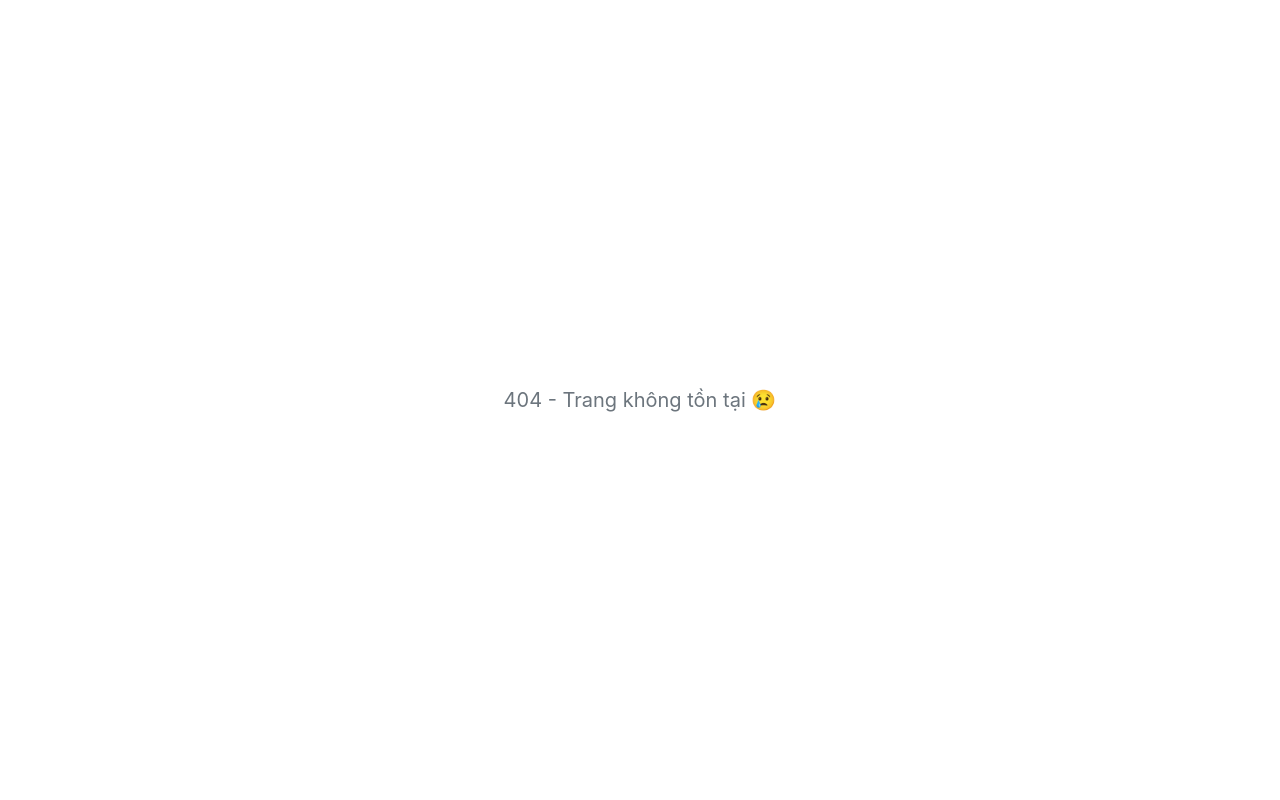
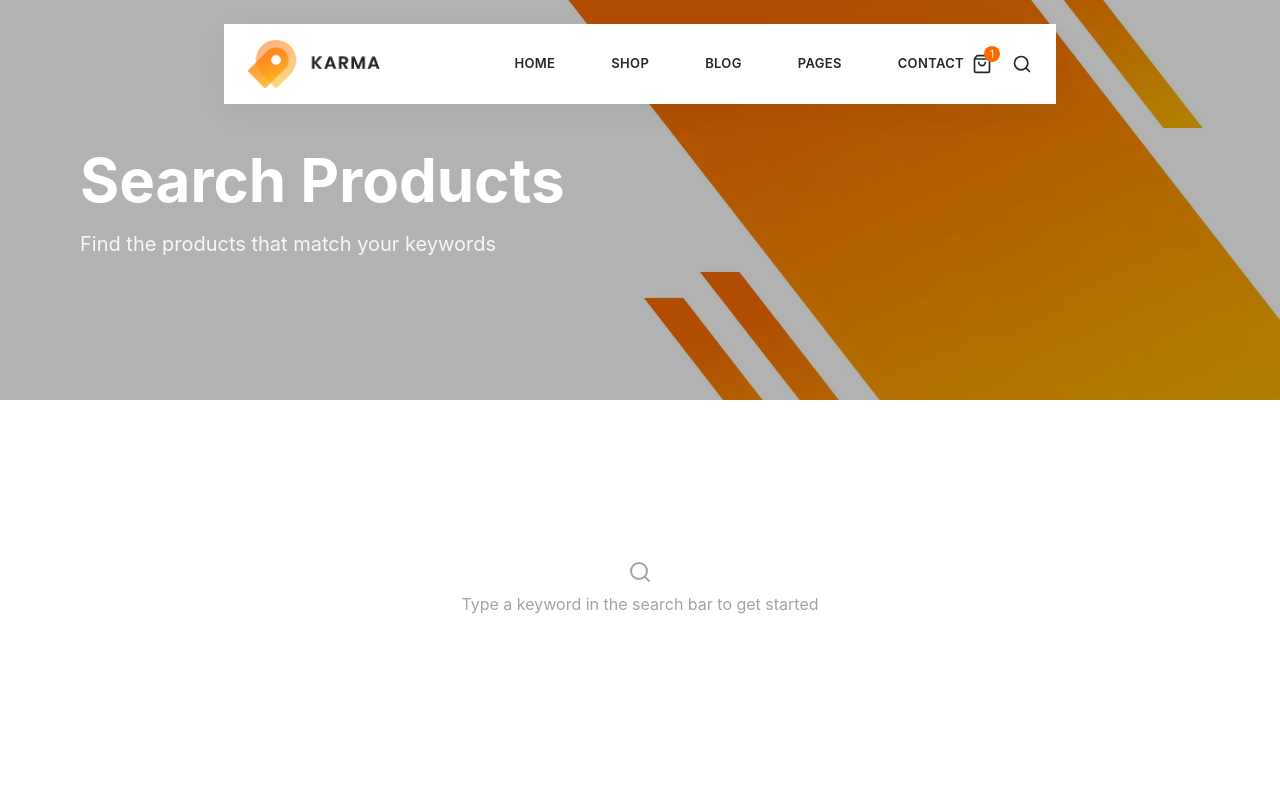
Before and after one commit to DuyPhatpeo/ecommerce, a React (Vite) app: page /search in a window 1280 px wide. Before the commit this address had no page. Shown: the top 800 px of the page. Built offline with nearby package versions, Linux system fonts and the light colour scheme; data requests are answered from the project's data file.

Commit message:
update search

```diff
--- a/src/api/productApi.ts
+++ b/src/api/productApi.ts
@@ -1,10 +1,25 @@
 import api from "../lib/axios";
 
-export const getProducts = async () => {
-  const res = await api.get("/products");
+/**
+ * Lấy danh sách sản phẩm
+ * @param params các bộ lọc: search, category, brand, color, size, ...
+ */
+export const getProducts = async (params?: {
+  search?: string;
+  category?: string;
+  brand?: string;
+  color?: string;
+  size?: string;
+  minPrice?: number;
+  maxPrice?: number;
+}) => {
+  const res = await api.get("/products", { params });
   return res.data;
 };
 
+/**
+ * Lấy chi tiết sản phẩm theo ID
+ */
 export const getProductById = async (id: string | number) => {
   const res = await api.get(`/products/${id}`);
   return res.data;
--- a/src/components/general/Header.tsx
+++ b/src/components/general/Header.tsx
@@ -17,59 +17,71 @@ const Header = () => {
   const [mobileOpen, setMobileOpen] = useState(false);
   const [searchOpen, setSearchOpen] = useState(false);
   const [cartCount, setCartCount] = useState(0);
+  const [searchQuery, setSearchQuery] = useState("");
+
   const location = useLocation();
   const navigate = useNavigate();
   const timeoutRef = useRef<NodeJS.Timeout | null>(null);
-
-  // ✅ refs
   const searchInputRef = useRef<HTMLInputElement | null>(null);
   const searchBoxRef = useRef<HTMLDivElement | null>(null);
   const mobileMenuRef = useRef<HTMLDivElement | null>(null);
 
   const menuItems = [
     { label: "HOME", path: "/" },
-    {
-      label: "SHOP",
-      path: "/shop",
-    },
+    { label: "SHOP", path: "/shop" },
     { label: "BLOG", path: "/blog" },
     {
       label: "PAGES",
       subMenu: [
         { label: "SHOP CATEGORY", path: "/shop/category" },
-        { label: "PRODUCT DETAILS", path: "/shop/product-details" },
-        { label: "PRODUCT CHECKOUT", path: "/shop/checkout" },
+        { label: "PRODUCT DETAILS", path: "/product/1" },
+        { label: "CHECKOUT", path: "/checkout" },
         { label: "SHOPPING CART", path: "/cart" },
-        { label: "CONFIRMATION", path: "/shop/confirmation" },
+        { label: "CONFIRMATION", path: "/order-success" },
       ],
     },
     { label: "CONTACT", path: "/contact" },
   ];
 
-  // ✅ Gọi API giỏ hàng
+  // 🛒 Lấy số lượng sản phẩm trong giỏ hàng
   const fetchCartCount = async () => {
     try {
       const { data } = await getCart();
-      const total = Array.isArray(data) ? data.length : 0;
-      setCartCount(total);
+      setCartCount(Array.isArray(data) ? data.length : 0);
     } catch (error) {
       console.error("Lỗi khi lấy giỏ hàng:", error);
     }
   };
 
-  // ✅ Cập nhật giỏ hàng mỗi khi chuyển trang
+  // ⌨️ Khi nhấn Enter → điều hướng sang /search
+  const handleSearchSubmit = (e: React.KeyboardEvent<HTMLInputElement>) => {
+    if (e.key === "Enter" && searchQuery.trim()) {
+      navigate(`/search?query=${encodeURIComponent(searchQuery.trim())}`);
+      setSearchOpen(false);
+    }
+  };
+
+  // 🧭 Khi nhấn icon kính lúp
+  const handleSearchClick = () => {
+    if (searchQuery.trim()) {
+      navigate(`/search?query=${encodeURIComponent(searchQuery.trim())}`);
+      setSearchOpen(false);
+    }
+  };
+
+  // 🔁 Cập nhật giỏ hàng khi chuyển trang
   useEffect(() => {
     fetchCartCount();
   }, [location.pathname]);
 
-  // ✅ Hiệu ứng header khi cuộn
+  // 🧠 Cuộn xuống đổi hiệu ứng header
   useEffect(() => {
     const handleScroll = () => setIsScrolled(window.scrollY > 50);
     window.addEventListener("scroll", handleScroll);
     return () => window.removeEventListener("scroll", handleScroll);
   }, []);
 
-  // ✅ Hover menu desktop
+  // Hover menu desktop
   const handleMouseEnter = (label: string) => {
     if (timeoutRef.current) clearTimeout(timeoutRef.current);
     setActiveMenu(label);
@@ -81,14 +93,14 @@ const Header = () => {
     setActiveMenu((prev) => (prev === label ? null : label));
   };
 
-  // ✅ Focus input khi mở thanh tìm kiếm
+  // Focus input khi mở search
   useEffect(() => {
     if (searchOpen && searchInputRef.current) {
-      setTimeout(() => searchInputRef.current?.focus(), 100);
+      setTimeout(() => searchInputRef.current?.focus(), 120);
     }
   }, [searchOpen]);
 
-  // ✅ Đóng search & menu khi click ra ngoài
+  // ❌ Click ngoài -> đóng search / mobile menu
   useEffect(() => {
     const handleClickOutside = (e: MouseEvent) => {
       const target = e.target as Node;
@@ -114,20 +126,18 @@ const Header = () => {
             : "lg:w-[65%] lg:mt-6 w-full mt-0 bg-white shadow-[0_8px_30px_rgba(0,0,0,0.05)]"
         }`}
       >
-        <div className="flex justify-between items-center relative max-w-[1200px] mx-auto h-[70px] sm:h-[80px] px-4 sm:px-6">
-          {/* Logo */}
-          <div className="flex items-center mr-auto">
-            <Link to="/">
-              <img
-                src="/logo.png"
-                alt="Logo"
-                className="h-10 sm:h-11 md:h-12 w-auto object-contain cursor-pointer"
-              />
-            </Link>
-          </div>
+        <div className="flex justify-between items-center max-w-[1200px] mx-auto h-[70px] sm:h-[80px] px-4 sm:px-6">
+          {/* 🔸 Logo */}
+          <Link to="/" className="flex items-center mr-auto">
+            <img
+              src="/logo.png"
+              alt="Logo"
+              className="h-10 sm:h-11 md:h-12 object-contain cursor-pointer"
+            />
+          </Link>
 
-          {/* Desktop Menu */}
-          <nav className="hidden lg:flex items-center justify-center gap-6 xl:gap-10 text-[13px] font-semibold tracking-wide relative">
+          {/* 🔸 Desktop Menu */}
+          <nav className="hidden lg:flex items-center gap-6 xl:gap-10 text-[13px] font-semibold tracking-wide">
             {menuItems.map((item, i) => (
               <div
                 key={i}
@@ -137,7 +147,7 @@ const Header = () => {
               >
                 <Link
                   to={item.path ?? "/"}
-                  className={`px-2 transition-colors duration-300 ${
+                  className={`px-2 transition-colors ${
                     location.pathname === item.path
                       ? "text-orange-500"
                       : "text-gray-800 hover:text-orange-500"
@@ -146,17 +156,14 @@ const Header = () => {
                   {item.label}
                 </Link>
 
+                {/* submenu */}
                 {item.subMenu && activeMenu === item.label && (
-                  <div
-                    className="absolute left-1/2 -translate-x-1/2 top-[50px] w-[220px] bg-white shadow-lg border border-gray-100 z-40 rounded"
-                    onMouseEnter={() => handleMouseEnter(item.label)}
-                    onMouseLeave={handleMouseLeave}
-                  >
+                  <div className="absolute left-1/2 -translate-x-1/2 top-[50px] w-[220px] bg-white shadow-lg border border-gray-100 z-40 rounded">
                     {item.subMenu.map((sub, j) => (
                       <Link
                         key={j}
                         to={sub.path}
-                        className="block px-5 py-2 text-[13px] transition-colors border-t border-gray-100 first:border-t-0 text-gray-700 hover:bg-orange-500 hover:text-white rounded"
+                        className="block px-5 py-2 text-[13px] border-t border-gray-100 first:border-t-0 text-gray-700 hover:bg-orange-500 hover:text-white"
                       >
                         {sub.label}
                       </Link>
@@ -167,13 +174,13 @@ const Header = () => {
             ))}
           </nav>
 
-          {/* Icons */}
-          <div className="flex items-center gap-3 sm:gap-5 text-gray-800 pl-2 sm:pl-3 relative">
+          {/* 🔸 Icons */}
+          <div className="flex items-center gap-3 sm:gap-5 text-gray-800 relative">
             {/* Cart */}
             <Link to="/cart" className="relative">
               <ShoppingBag
-                size={18}
-                className="sm:w-5 sm:h-5 cursor-pointer hover:text-orange-500 transition-colors"
+                size={20}
+                className="cursor-pointer hover:text-orange-500"
               />
               {cartCount > 0 && (
                 <span className="absolute -top-2 -right-2 bg-orange-500 text-white text-[10px] w-4 h-4 rounded-full flex items-center justify-center">
@@ -185,22 +192,22 @@ const Header = () => {
             {/* Search */}
             <Button
               onClick={() => setSearchOpen((prev) => !prev)}
-              className="sm:w-5 sm:h-5 cursor-pointer hover:text-orange-500 transition-colors"
-              icon={<Search size={18} />}
+              className="cursor-pointer hover:text-orange-500"
+              icon={<Search size={20} />}
             />
 
-            {/* Mobile toggle */}
+            {/* Mobile Toggle */}
             <div className="lg:hidden">
               {mobileOpen ? (
                 <X
-                  size={20}
-                  className="sm:w-[22px] sm:h-[22px] cursor-pointer hover:text-orange-500 transition-colors"
+                  size={22}
+                  className="cursor-pointer hover:text-orange-500"
                   onClick={() => setMobileOpen(false)}
                 />
               ) : (
                 <Menu
-                  size={20}
-                  className="sm:w-[22px] sm:h-[22px] cursor-pointer hover:text-orange-500 transition-colors"
+                  size={22}
+                  className="cursor-pointer hover:text-orange-500"
                   onClick={() => setMobileOpen(true)}
                 />
               )}
@@ -208,34 +215,37 @@ const Header = () => {
           </div>
         </div>
 
-        {/* ✅ Search bar */}
+        {/* 🔸 Search Bar (không có gợi ý) */}
         <div
           ref={searchBoxRef}
           className={`overflow-hidden transition-all duration-300 ${
-            searchOpen ? "max-h-28 opacity-100" : "max-h-0 opacity-0"
+            searchOpen ? "max-h-40 opacity-100" : "max-h-0 opacity-0"
           }`}
         >
-          <div className="flex justify-center bg-orange-50 py-4 shadow-md relative rounded-b-lg">
+          <div className="flex justify-center bg-orange-50 py-4 shadow-md rounded-b-lg">
             <div className="relative w-full px-4 md:w-3/5">
-              {/* 🔍 icon trái */}
               <Search className="absolute left-5 top-1/2 -translate-y-1/2 text-orange-400" />
               <input
                 ref={searchInputRef}
                 type="text"
-                placeholder="Search products..."
-                className="w-full pl-12 pr-12 py-3 rounded-lg border border-orange-300 focus:outline-none focus:ring-2 focus:ring-orange-400 placeholder-gray-500 text-sm sm:text-base"
+                value={searchQuery}
+                onChange={(e) => setSearchQuery(e.target.value)}
+                onKeyDown={handleSearchSubmit}
+                placeholder="Tìm sản phẩm..."
+                className="w-full pl-12 pr-12 py-3 rounded-lg border border-orange-300 focus:outline-none focus:ring-2 focus:ring-orange-400 text-sm sm:text-base"
               />
-              {/* ❌ icon phải */}
+
+              {/* Nút đóng */}
               <Button
                 onClick={() => setSearchOpen(false)}
-                className="absolute right-5 top-1/2 -translate-y-1/2 text-gray-500 hover:text-orange-500 transition-colors"
+                className="absolute right-5 top-1/2 -translate-y-1/2 text-gray-500 hover:text-orange-500"
                 icon={<X size={20} />}
               />
             </div>
           </div>
         </div>
 
-        {/* ✅ Mobile Menu */}
+        {/* 🔸 Mobile Menu */}
         {mobileOpen && (
           <div
             ref={mobileMenuRef}
@@ -247,7 +257,7 @@ const Header = () => {
                   <>
                     <button
                       onClick={() => toggleSubMenu(item.label)}
-                      className="w-full text-left px-4 sm:px-5 py-3 text-[13px] sm:text-[14px] font-semibold text-gray-800 hover:text-orange-500 flex justify-between items-center"
+                      className="w-full text-left px-5 py-3 text-[14px] font-semibold text-gray-800 hover:text-orange-500 flex justify-between items-center"
                     >
                       <span>{item.label}</span>
                       {activeMenu === item.label ? (
@@ -256,7 +266,6 @@ const Header = () => {
                         <ChevronRight size={18} className="text-gray-400" />
                       )}
                     </button>
-
                     {activeMenu === item.label && (
                       <div className="bg-gray-50">
                         {item.subMenu.map((sub, j) => (
@@ -264,7 +273,7 @@ const Header = () => {
                             key={j}
                             to={sub.path}
                             onClick={() => setMobileOpen(false)}
-                            className="block px-6 sm:px-8 py-2 text-[12px] sm:text-[13px] text-gray-700 hover:bg-orange-500 hover:text-white"
+                            className="block px-8 py-2 text-[13px] text-gray-700 hover:bg-orange-500 hover:text-white"
                           >
                             {sub.label}
                           </Link>
@@ -278,7 +287,7 @@ const Header = () => {
                       navigate(item.path);
                       setMobileOpen(false);
                     }}
-                    className="w-full text-left px-4 sm:px-5 py-3 text-[13px] sm:text-[14px] font-semibold text-gray-800 hover:text-orange-500"
+                    className="w-full text-left px-5 py-3 text-[14px] font-semibold text-gray-800 hover:text-orange-500"
                   >
                     {item.label}
                   </button>
--- /dev/null
+++ b/src/components/search/MainSearch.tsx
@@ -0,0 +1,118 @@
+import React, { useEffect, useState, useMemo } from "react";
+import { useLocation } from "react-router-dom";
+import { getProducts } from "../../api/productApi";
+import ProductCard from "../section/ProductCard";
+import SectionBanner from "../section/SectionBanner";
+import { Search, Loader2, PackageX } from "lucide-react"; // 🧩 Icons
+
+const MainSearch: React.FC = () => {
+  const [products, setProducts] = useState<any[]>([]);
+  const [loading, setLoading] = useState(true);
+  const [keyword, setKeyword] = useState("");
+  const location = useLocation();
+
+  // 🔍 Extract query param from URL (e.g. /search?query=nike or /search?search=nike)
+  useEffect(() => {
+    const params = new URLSearchParams(location.search);
+    const value = params.get("search") || params.get("query") || "";
+    setKeyword(value.trim());
+  }, [location.search]);
+
+  // 📦 Fetch & filter products
+  useEffect(() => {
+    const fetchData = async () => {
+      if (!keyword) {
+        setProducts([]);
+        setLoading(false);
+        return;
+      }
+
+      try {
+        setLoading(true);
+        const data = await getProducts();
+        const lowerKeyword = keyword.toLowerCase();
+
+        // Filter by title, brand, or category
+        const filtered = data.filter((p: any) => {
+          const title = p.title?.toLowerCase() || "";
+          const brand = p.brand?.toLowerCase() || "";
+          const category = p.category?.toLowerCase() || "";
+          return (
+            title.includes(lowerKeyword) ||
+            brand.includes(lowerKeyword) ||
+            category.includes(lowerKeyword)
+          );
+        });
+
+        setProducts(filtered);
+      } catch (err) {
+        console.error("Error fetching products:", err);
+      } finally {
+        setLoading(false);
+      }
+    };
+
+    fetchData();
+  }, [keyword]);
+
+  const totalFound = useMemo(() => products.length, [products]);
+
+  return (
+    <>
+      <SectionBanner
+        bgImage="/banner-bg.jpg"
+        title="Search Products"
+        subtitle="Find the products that match your keywords"
+      />
+
+      <div className="max-w-[1200px] mx-auto px-4 sm:px-6 py-24 min-h-screen">
+        {loading ? (
+          <div className="flex flex-col items-center justify-center gap-3 text-gray-500">
+            <Loader2 className="w-6 h-6 animate-spin" />
+            <p>Loading products...</p>
+          </div>
+        ) : keyword ? (
+          <>
+            <div className="flex justify-center items-center gap-2 mb-6 text-gray-800 text-center">
+              <Search className="w-5 h-5 text-orange-500" />
+              <h2 className="text-lg sm:text-xl font-semibold">
+                Results for <span className="text-orange-500">“{keyword}”</span>{" "}
+                ({totalFound} found)
+              </h2>
+            </div>
+
+            {products.length > 0 ? (
+              <div className="grid grid-cols-2 sm:grid-cols-3 md:grid-cols-4 gap-4 sm:gap-6">
+                {products.map((p) => (
+                  <ProductCard
+                    key={p.id}
+                    data={{
+                      id: p.id,
+                      img: p.images?.[0] || "/no-image.png",
+                      title: p.title,
+                      price: p.price,
+                      oldPrice: p.oldPrice,
+                      stock: p.stock,
+                    }}
+                  />
+                ))}
+              </div>
+            ) : (
+              <div className="flex flex-col items-center mt-10 text-gray-500">
+                <PackageX className="w-10 h-10 mb-2 text-gray-400" />
+                <p>No products found.</p>
+              </div>
+            )}
+          </>
+        ) : (
+          <div className="flex flex-col items-center mt-16 text-gray-400 text-sm sm:text-base">
+            <Search className="w-6 h-6 mb-2 text-gray-400" />
+            <p>Type a keyword in the search bar to get started</p>
+          </div>
+        )}
+      </div>
+    </>
+  );
+};
+
+export default MainSearch;
--- /dev/null
+++ b/src/pages/SearchPage.tsx
@@ -0,0 +1,15 @@
+import Footer from "../components/general/Footer";
+import Header from "../components/general/Header";
+import MainSearch from "../components/search/MainSearch";
+
+const SearchPage = () => {
+  return (
+    <>
+      <Header />
+      <MainSearch />
+      <Footer />
+    </>
+  );
+};
+
+export default SearchPage;
--- a/src/routes/AppRoutes.tsx
+++ b/src/routes/AppRoutes.tsx
@@ -1,5 +1,5 @@
-import { lazy, Suspense } from "react";
-import { Routes, Route } from "react-router-dom";
+import { lazy, Suspense, useEffect } from "react";
+import { Routes, Route, useLocation } from "react-router-dom";
 
 const HomePage = lazy(() => import("../pages/HomPage"));
 const ProductDetailPage = lazy(() => import("../pages/ProductDetailPage"));
@@ -7,19 +7,36 @@ const ShoppingCartPage = lazy(() => import("../pages/ShopingCartPage"));
 const CheckOutPage = lazy(() => import("../pages/CheckOutPage"));
 const OrderSuccessPage = lazy(() => import("../pages/OrderSuccessPage"));
 const ShopPage = lazy(() => import("../pages/ShopPage"));
+const SearchPage = lazy(() => import("../pages/SearchPage.tsx"));
+
+const ScrollToTop = () => {
+  const { pathname } = useLocation();
+  useEffect(() => window.scrollTo(0, 0), [pathname]);
+  return null;
+};
 
 const AppRoutes = () => {
   return (
-    <Suspense fallback={null}>
+    <Suspense
+      fallback={
+        <div className="flex items-center justify-center min-h-screen text-gray-500 text-lg">
+          Đang tải trang...
+        </div>
+      }
+    >
+      <ScrollToTop />
       <Routes>
         <Route path="/" element={<HomePage />} />
+        <Route path="/shop" element={<ShopPage />} />
         <Route path="/product/:id" element={<ProductDetailPage />} />
         <Route path="/cart" element={<ShoppingCartPage />} />
         <Route path="/checkout" element={<CheckOutPage />} />
         <Route path="/order-success" element={<OrderSuccessPage />} />
-        <Route path="/shop" element={<ShopPage />} />
 
-        {/* Bắt route không tồn tại */}
+        {/* ✅ Trang kết quả tìm kiếm */}
+        <Route path="/search" element={<SearchPage />} />
+
+        {/* 404 */}
         <Route
           path="*"
           element={
```
